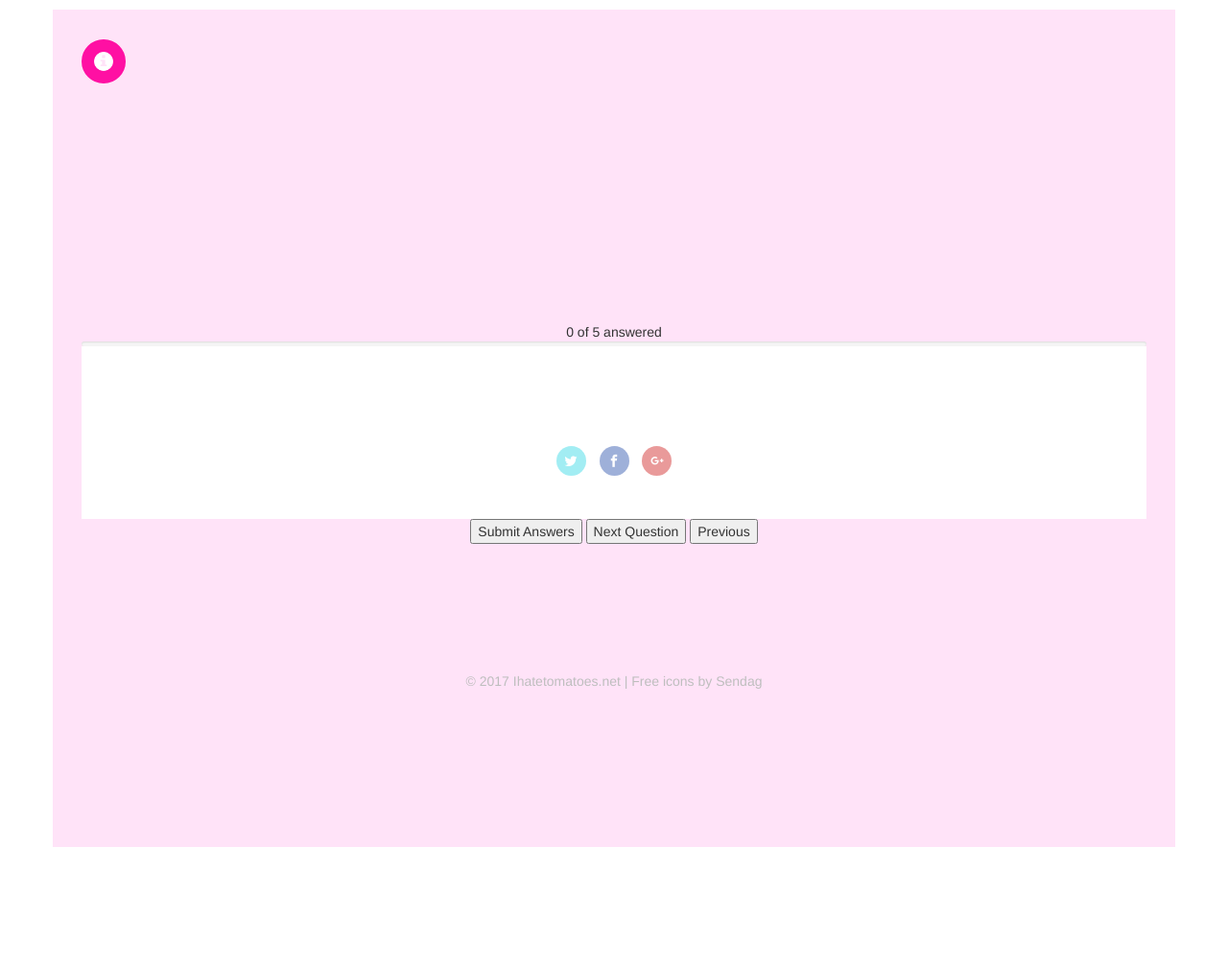
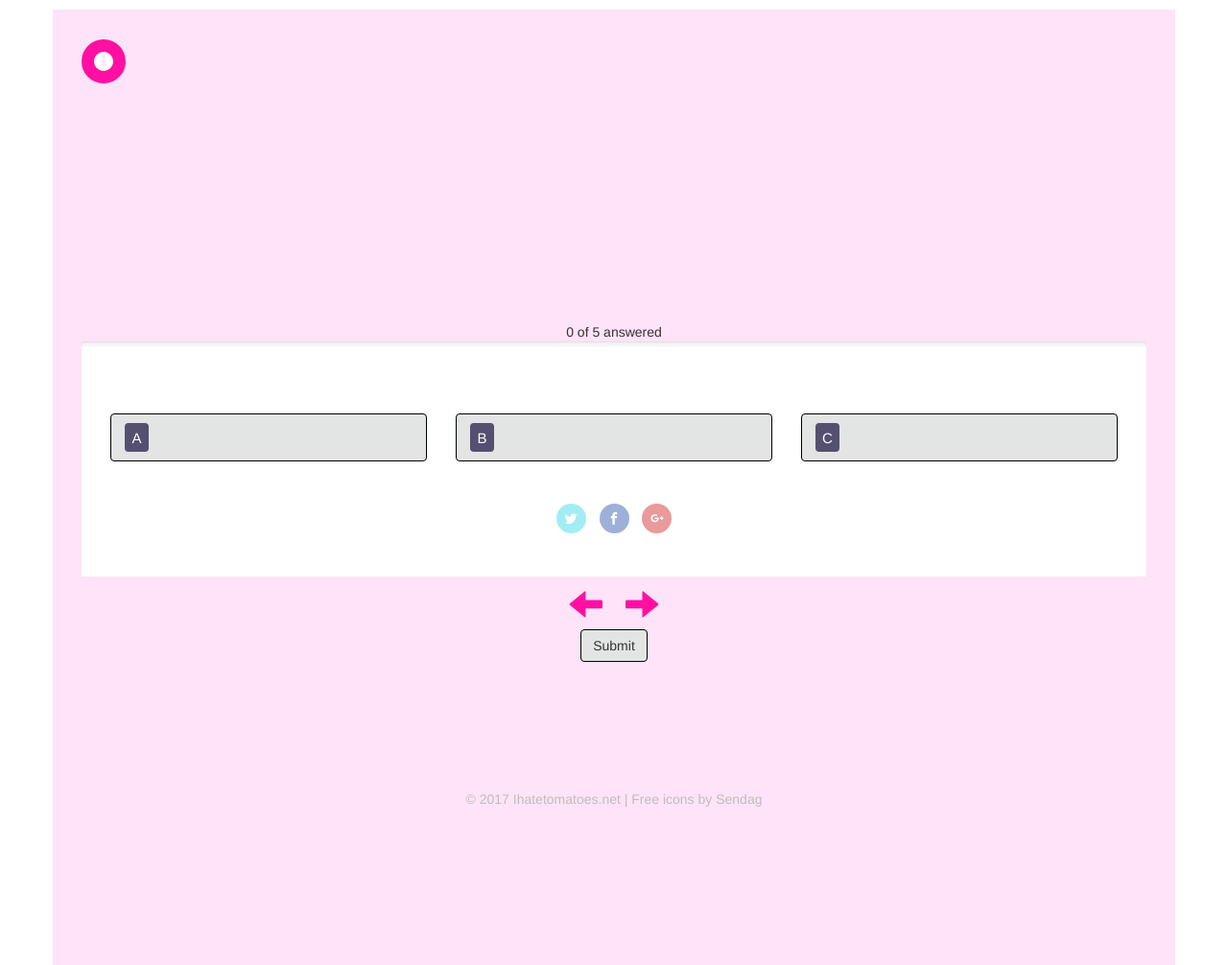
Before and after one commit to Clauloayza/deepDive, a plain HTML site: page index.html in a window 1280 px wide. Shown: the whole page at 96% size. Before the commit the page ends 893 px from the top, so only its background shows below. Drawn offline with nearby package versions, Linux system fonts and the light colour scheme; files whose address does not match are found by name.

Commit message:
newArray

```diff
--- a/assets/css/main.css
+++ b/assets/css/main.css
@@ -51,7 +51,7 @@
   position: absolute;
   content: '\2714';
   color: #1f955a;
-  transform: translateX(125px);
+  transform: translateX(120px);
   top: -20px;
   opacity: 0;
 }
@@ -100,6 +100,12 @@
   background: rgba(203, 15, 15, 0.42);
   color: #fff;
 }
+.prevNext span{
+	font-size: 35px;
+	color: #ff10a3;
+	margin: 10px;
+	cursor: pointer;
+}
 .footer{
   color: #bebebe;
   margin: 12% 5%;
--- a/assets/js/main.js
+++ b/assets/js/main.js
@@ -1,50 +1,52 @@
+const all_question = [{
+	qImg:'assets/image/plane.svg',
+	question:'Which is the oldest airline in the world?',
+ 	choise:{
+ 	correct:"KLM",
+ 	wrong:["Avianca","Qantas"]
+  }
+
+},{
+	qImg:'assets/image/bote.svg',
+	question:'Which is the largest port in the world?',
+ 	choise:{
+ 	correct:"Port of Shanghai",
+ 	wrong:["Port of Singapore","Port of Rotterdam"]
+	}
+},{
+	qImg:'assets/image/bici.svg',
+	question:'What is the longest distance cycling backwards?',
+ 	choise:{
+ 	correct:"337.60 km",
+ 	wrong:["89.30 km","675 km","337.60 km"]
+	}
+},{
+	qImg:'assets/image/bus.svg',
+	question:'What is the highest speed ever reached by a school bus?',
+ 	choise:{
+ 	correct:"590 km/h",
+ 	wrong:["320 km/h","245 km/h"]
+	}
+},{
+	qImg:'assets/image/track.svg',
+	question:'What is the longest car trip on one tank of gas?',
+ 	choise:{
+ 	correct:"2617 km",
+ 	wrong:["3568 km","1732 km"]
+	}
+}];
+
 var progress=20;
 $(".btn-select").click(function(){
   $("#percent").css("width",progress+"%");
   progress+=20;
 });
 
-var questionNumber =0;
-var totalScore=0;
-var question;
-var totalAnswers;
-var correcAnswers;
 var quizLength;
-var quizItems=[
-    {
-        "qImg": "../image/plane.svg",
-        "question":"Which is the oldest airline in the world?",
-        "answer":["Avianca","KLM","Qantas"],
-        "correct":"1"
-    },{
-       "qImg": "../image/bote.svg",
-        "question":"Which is the largest port in the world?",
-        "answer":["Port of Shanghai","Port of Singapore","Port of Rotterdam"],
-        "correct":"0"
-    },{
-       "qImg": "../image/bici.svg",
-        "question":"What is the longest distance cycling backwards?",
-        "answer":["89.30 km","675 km","337.60 km"],
-        "correct":"3"
-    },{
-        "qImg": "../image/bus.svg",
-        "question":"What is the highest speed ever reached by a school bus?",
-        "answer":["590 km/h","320 km/h","245 km/h"],
-        "correct":"0"
-    },{
-       "qImg": "../image/car.svg",
-        "question":"What is the longest car trip on one tank of gas?",
-        "answer":["2617 km","3568 km","1732 km"],
-        "correct":"0"
-    }
-];
-
-$(document).ready(function(){
-    nextQuestion();
-});
+var quizItems;
 
 function nextQuestion(){
-    quizLength = quizItems.length;
+    var quizLength = quizItems.length;
 
     if(questionNumber==quizLength){
         $('.deepQuestion').fadeOut(function(){
@@ -67,3 +69,7 @@
 
     }
 }
+
+$(document).ready(function(){
+    nextQuestion();
+});
--- a/index.html
+++ b/index.html
@@ -19,7 +19,7 @@
       <span class="glyphicon glyphicon-info-sign infglyphicon pull-left"></span>
        <div class="row text-center">
           <div class="col-md-12 image text-center">
-            <img id="qImg" src="assets/image/plane.svg" alt="">
+            <img id="qImg" src="" alt="">
           </div>
        </div>
 
@@ -37,7 +37,7 @@
         <h1 class="quest" id="question"></h1>
         <div class="row select" id="answers">
           <div class="col-lg-4 col-md-4 col-sm-4">
-            <button class='btn btn-block btn-select' onclick="progressJs().increase(5);">
+            <button class='btn btn-block btn-select'>
                 <span class="abcOption">A</span><span class="check"></span>
             </button>
           </div>
@@ -60,11 +60,11 @@
            </div>
         </div>
         </div>
-        <div>
-            <button id="submit-button">Submit Answers</button>
-            <button id="next-question-button">Next Question</button>
-            <button id="prev-question-button">Previous</button>
+        <div class="prevNext">
+            <span class="glyphicon glyphicon-arrow-left" id="prev-question-button"></span>
+            <span class="glyphicon glyphicon-arrow-right" id="next-question-button"></span>
         </div>
+        <button id="submit-button" class="btn btn-inf ">Submit</button>
         <div id="quiz-results">
             <p id="quiz-results-message"></p>
             <p id="quiz-results-score"></p>
```
